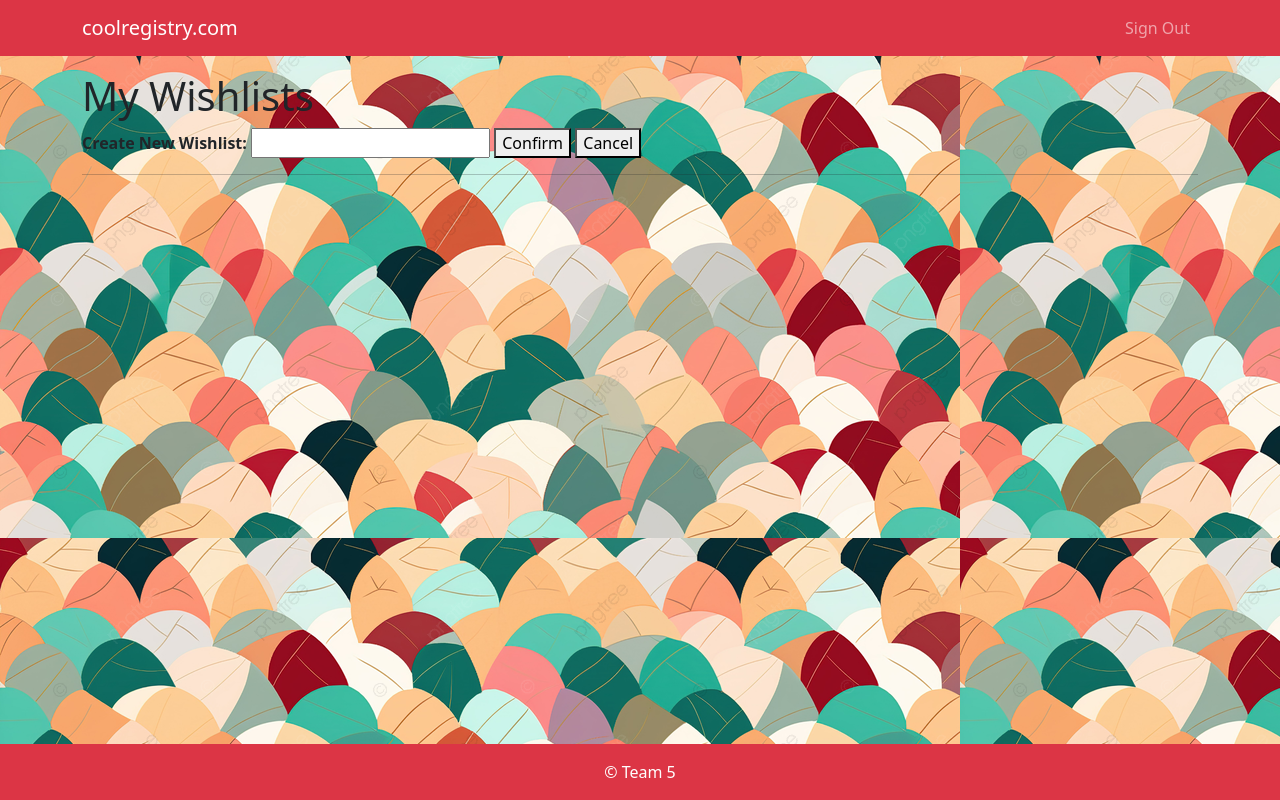
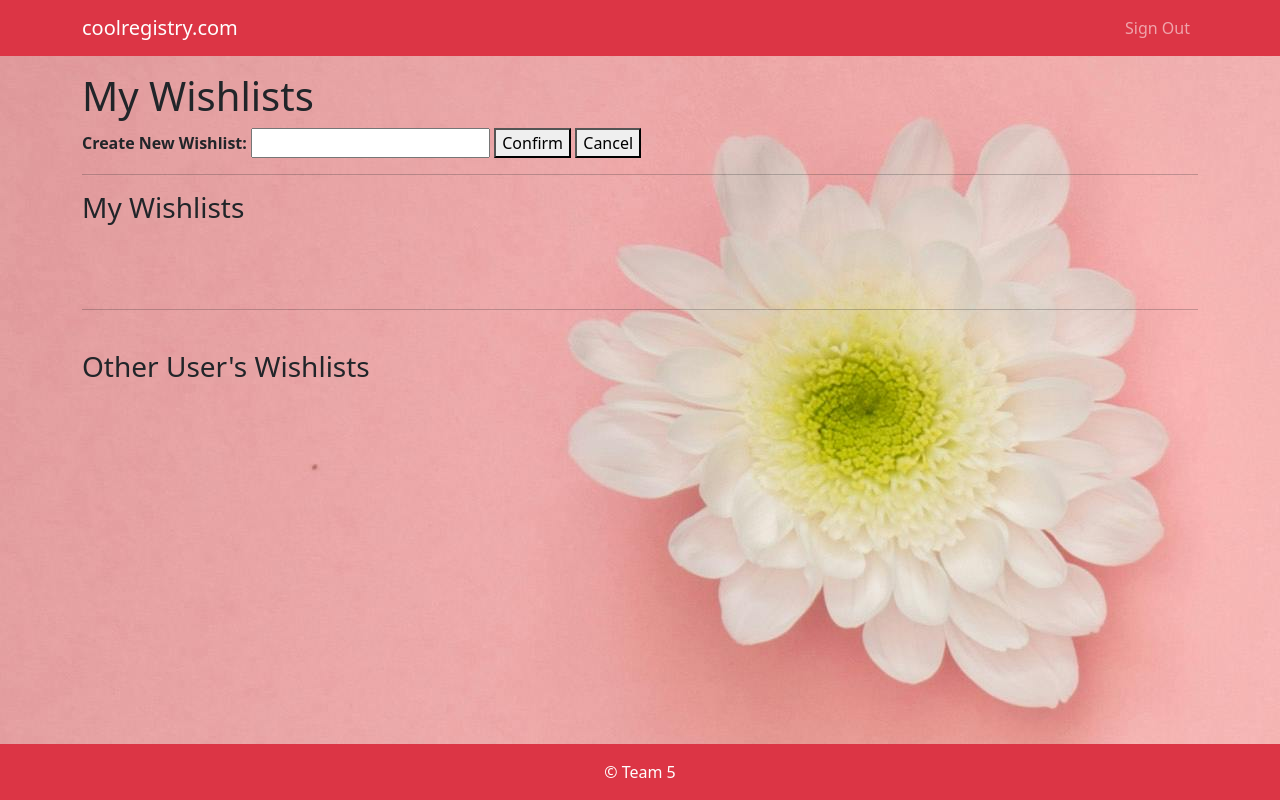
Before and after one commit to ajhann129/CSCI3300-MyRegistry-Project, a Django app: page /registries/wishlist/ in a window 1280 px wide. Run offline with Django 5.2, Linux system fonts and the light colour scheme; data that the repository does not hold is empty.

Commit message:
Other user's registries can be viewed from the dashboard

```diff
--- a/registry/registry_app/static/registry_app/css/style.css
+++ /dev/null
@@ -1,36 +0,0 @@
-.background-image {
-    background-image: url('/static/img/wishlistBG.png');
-    background-size: cover;
-    background-position: center;
-}
-body {
-    background-image: url('/static/img/wishlistBG.png');
-}
-.gradient-box {
-    border: 2px solid block;
-    padding: 20px;
-    background: linear-gradient(to bottom right, red, white);
-
-}
-@media print {
-    .pagebreak {page-break-before: always;}
-}
-.refont {
-    font-family: monospace;
-    color: red;
-}
-.customHR {
-    border: none;
-    height: 5px;
-    background-color: red;
-}
-.Preformat {
-    font-family: serif;
-    font-weight: bold;
-    color: red;
-}
-.myWishlistBG {
-    background-image: url('/static/img/wishlistBG.png');
-    background-size: cover;
-    background-position: center;
-}
--- a/registry/registry_app/static/registry_app/css/wish_style.css
+++ b/registry/registry_app/static/registry_app/css/wish_style.css
@@ -56,12 +56,12 @@ h3 {
     color: white;
 }
 .background-image {
-    background-image: url('/static/img/wishlistBG.png');
+    background-image: url('/static/img/background.jpg');
     background-size: cover;
     background-position: center;
 }
 body {
-    background-image: url('/static/img/wishlistBG.png');
+    background-image: url('/static/img/background.jpg');
 }
 .gradient-box {
     border: 2px solid block;
@@ -87,7 +87,7 @@ body {
     color: red;
 }
 .myWishlistBG {
-    background-image: url('/static/img/wishlistBG.png');
+    background-image: url('/static/img/background.jpg');
     background-size: cover;
     background-position: center;
 }
--- a/registry/registry_app/static/registry_app/js/wish_script.js
+++ b/registry/registry_app/static/registry_app/js/wish_script.js
@@ -17,13 +17,31 @@ document.addEventListener("DOMContentLoaded", function() {
         checkAndToggleMaxWishlistMessage();
     }
 
-    // Access the base URL from the data attribute
-    const wishlistUrl = document.getElementById('wishlist-data').getAttribute('data-url');
+    // Function to create a new wishlist box for the other users
+    function createOtherWishlistBox(name, id, user) {
+        let wishlistBox = document.createElement('div');
+        wishlistBox.className = 'wishlistBox';
+        wishlistBox.dataset.wishlistId = id; // Store wishlist ID as a data attribute
+        wishlistBox.innerHTML = `
+            <div class="boxOutline">
+                <h3>${user}'s ${name}</h3>
+                <div class="buttonContainer">
+                    <button class="viewButton" data-wishlist-id="${id}">View</button>
+                </div>
+            </div>
+        `;
+        document.getElementById('otherWishlistContainer').appendChild(wishlistBox);
+        checkAndToggleMaxWishlistMessage();
+    }
 
-    // Function to load wishlists from the database and display them on page load
+    // Access the load URLs from the data attribute
+    const loadUserWishlist = document.getElementById('wishlist-data').getAttribute('data-url');
+    const loadOtherUserWishlist = document.getElementById('other-wishlist-data').getAttribute('data-url');
+
+    // Function to load the current users wishlists from the database and display them on page load
     function loadWishlists() {
         // AJAX request to fetch wishlists for the signed-in user
-        fetch(wishlistUrl)
+        fetch(loadUserWishlist)
             .then(response => response.json())
             .then(data => {
                 data.wishlists.forEach(wishlist => {
@@ -37,6 +55,23 @@ document.addEventListener("DOMContentLoaded", function() {
 
     // Call loadWishlists function to display existing wishlists on page load
     loadWishlists();
+
+    // Function to load everyother user's wishlists from the database and display them on page load
+    function loadOtherWishlists() {
+        // AJAX request to fetch wishlists for the signed-in user
+        fetch(loadOtherUserWishlist)
+            .then(response => response.json())
+            .then(data => {
+                data.wishlists.forEach(wishlist => {
+                    createOtherWishlistBox(wishlist.name, wishlist.id, wishlist.user); // Call function to create wishlist box
+                });
+            })
+            .catch(error => {
+                console.error('Error:', error);
+            });
+    }
+
+    loadOtherWishlists();
 
     // Event listener for clicking the delete button
     document.addEventListener("click", function(event) {
--- a/registry/registry_app/templates/registry_app/wishlist.html
+++ b/registry/registry_app/templates/registry_app/wishlist.html
@@ -6,7 +6,6 @@
 
 {% block css %}
 <link rel="stylesheet" href="{% static 'registry_app/css/wish_style.css' %}">
-<link rel="stylesheet" href="{% static 'registry_app/css/style.css' %}">
 {% endblock %}
 
 {% block navbar_buttons %}
@@ -39,14 +38,29 @@
 
     <hr> <!-- Horizontal rule -->
 
+    <h3>My Wishlists</h3>
     <!-- Container for displaying wishlists -->
     <div id="wishlistContainer" class="wishlistGrid">
+        <!-- Wishlists will be dynamically added here -->
+    </div>
+
+    <br>
+    <br>
+    <hr>
+    <br>
+
+    <h3>Other User's Wishlists</h3>
+    <!-- Container for displaying wishlists -->
+    <div id="otherWishlistContainer" class="wishlistGrid">
         <!-- Wishlists will be dynamically added here -->
     </div>
 
     <div id="wishlist-data"
         data-url="{% url 'registry_app:load_wishlists' %}">
     </div>
+    <div id="other-wishlist-data"
+        data-url="{% url 'registry_app:load_other_wishlist' %}">
+    </div>
 
     <script src="{% static 'registry_app/js/wish_script.js' %}"></script>
 {% endblock %}
--- a/registry/registry_app/urls.py
+++ b/registry/registry_app/urls.py
@@ -8,5 +8,6 @@ urlpatterns = [
     path('create_wishlist/', views.create_wishlist, name='create_wishlist'),
     path('delete_wishlist/<int:wishlist_id>/', views.delete_wishlist, name='delete_wishlist'),
     path('load_wishlists/', views.load_wishlists, name='load_wishlists'),
+    path('load_other_wishlist/', views.load_other_wishlist, name='load_other_wishlist'),
     path('sign_out/', views.sign_out, name='sign_out'),
 ]
--- a/registry/registry_app/views.py
+++ b/registry/registry_app/views.py
@@ -58,6 +58,19 @@ def load_wishlists(request):
         # Handle invalid requests (e.g., POST requests)
         return JsonResponse({'error': 'Invalid request method'}, status=400)
 
+def load_other_wishlist(request):
+    if request.method == 'GET':
+        user = request.user
+        # Retrieve wishlists associated with the other users
+        wishlists = Wishlist.objects.exclude(user=user)
+        # Serialize wishlist data into JSON format
+        data = [{'id': wishlist.id, 'name': wishlist.name, 'user':wishlist.user.username.__str__()} for wishlist in wishlists]
+        # Return JSON response with wishlist data
+        return JsonResponse({'wishlists': data})
+    else:
+        # Handle invalid requests (e.g., POST requests)
+        return JsonResponse({'error': 'Invalid request method'}, status=400)
+
 def sign_out(request):
     logout(request)
     return redirect('index')
```
Also changed, not shown: registry/db.sqlite3. Lines whose indentation alone changed are shown as unchanged.
